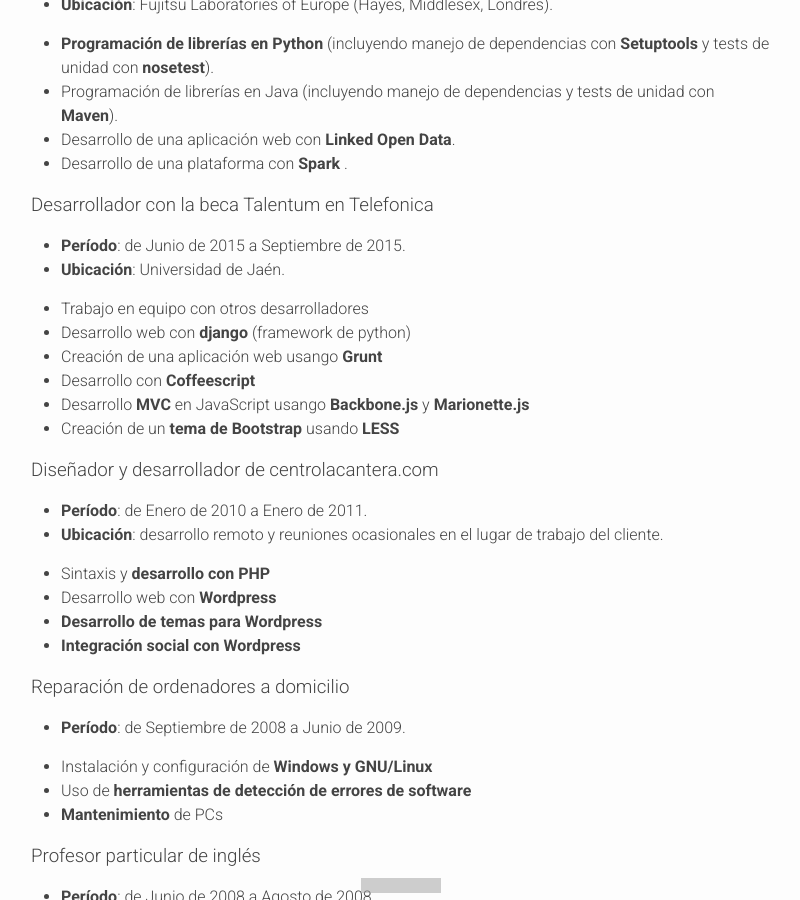
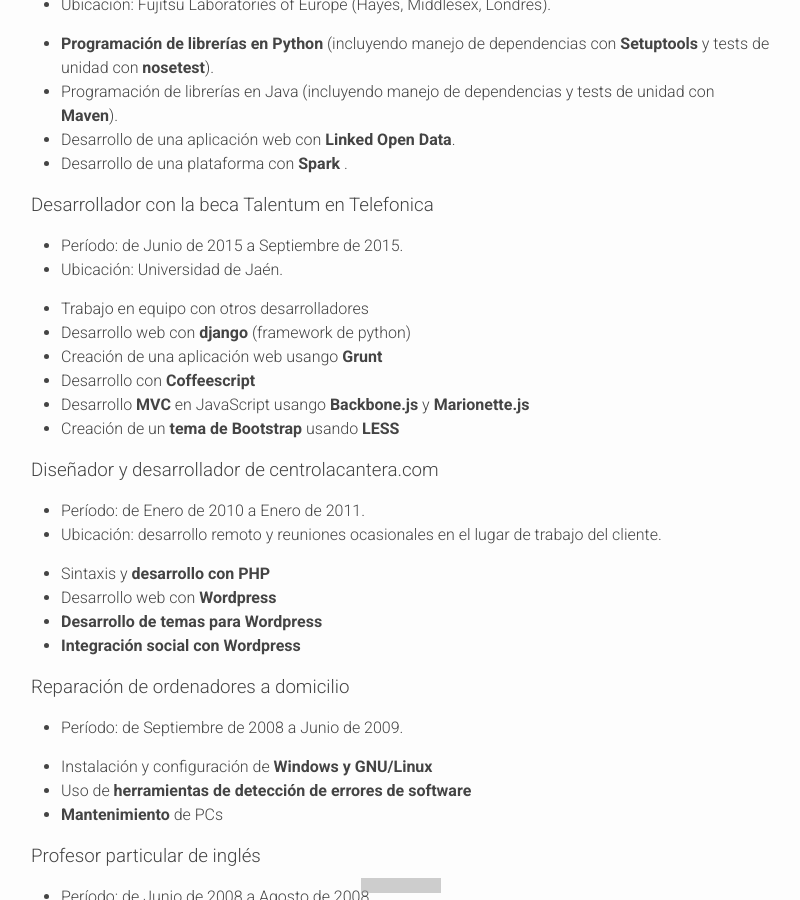
Before and after one commit to p2kmgcl/p2kmgcl.github.com, a Jekyll site: the page built from index.html, in a window 1280 px wide and 900 px high, scrolled down 897 px. Shown: the whole window, without its empty margins (239-1039 px from the left). Built offline with Jekyll 4.4.1, drawn with Linux system fonts in a browser that asks for light colours; nearby versions of some CDN libraries; grey boxes are pictures that could not be loaded.

Commit message:
Updated styles

```diff
--- a/_layouts/home.html
+++ b/_layouts/home.html
@@ -60,12 +60,12 @@
         {{ content }}
     </div>
     {% include footer.html %}
-    <script>
+    <script>(function () {
         // Preload print logo
         var img = document.createElement('img');
             img.src = '{{ site.baseurl }}/assets/logo_black.png';
             img.style.display = 'none';
             document.body.appendChild(img);
-    </script>
+    }());</script>
 </body>
 </html>
--- a/css/home.sass
+++ b/css/home.sass
@@ -238,6 +238,11 @@
 
         &.resume p
             text-align: justify
+            margin-bottom: $spacing-unit
+
+            @media print
+                margin-top: $spacing-unit * 2
+                margin-bottom: $spacing-unit * 4
 
     >section.awards,
     >section.extra-formation,
@@ -331,6 +336,13 @@
             page-break-inside: auto
             page-break-before: auto
 
+        >section h2
+            margin-top: $spacing-unit * 2
+
+        >section.personal-information h2,
+            margin-top: 0
+
+        >section.professional-experiences,
         >section.personal-projects
             page-break-before: always
 
@@ -341,6 +353,8 @@
                     float: left
 
 @page
+    margin-left: 20mm
+    margin-right: 20mm
     margin-top: 20mm
 
 @media print
--- a/index.html
+++ b/index.html
@@ -47,8 +47,8 @@
             <blockquote>Este es mi trabajo actual, la información sobre mis
                 actividades se irá actualizando con mi progreso.</blockquote>
             <ul class="professional-experience-data">
-                <li><strong>Período</strong>: desde Septiembre de 2015.</li>
-                <li><strong>Ubicación</strong>: Fujitsu Laboratories of
+                <li><span>Período</span>: desde Septiembre de 2015.</li>
+                <li><span>Ubicación</span>: Fujitsu Laboratories of
                     Europe (Hayes, Middlesex, Londres).</li>
             </ul>
             <ul>
@@ -69,9 +69,9 @@
         <section>
             <h3>Desarrollador con la beca Talentum en Telefonica</h3>
             <ul class="professional-experience-data">
-                <li><strong>Período</strong>: de Junio de 2015 a Septiembre de
+                <li><span>Período</span>: de Junio de 2015 a Septiembre de
                     2015.</li>
-                <li><strong>Ubicación</strong>: Universidad de Jaén.</li>
+                <li><span>Ubicación</strong>: Universidad de Jaén.</li>
             </ul>
             <ul>
                 <li>Trabajo en equipo con otros desarrolladores</li>
@@ -91,9 +91,9 @@
         <section>
             <h3>Diseñador y desarrollador de centrolacantera.com</h3>
             <ul class="professional-experience-data">
-                <li><strong>Período</strong>: de Enero de 2010 a Enero de
+                <li><span>Período</span>: de Enero de 2010 a Enero de
                     2011.</li>
-                <li><strong>Ubicación</strong>: desarrollo remoto y reuniones
+                <li><span>Ubicación</strong>: desarrollo remoto y reuniones
                     ocasionales en el lugar de trabajo del cliente.</li>
             </ul>
             <ul>
@@ -107,7 +107,7 @@
         <section>
             <h3>Reparación de ordenadores a domicilio</h3>
             <ul class="professional-experience-data">
-                <li><strong>Período</strong>: de Septiembre de 2008 a Junio
+                <li><span>Período</span>: de Septiembre de 2008 a Junio
                     de 2009.</li>
             </ul>
             <ul>
@@ -122,7 +122,7 @@
         <section>
             <h3>Profesor particular de inglés</h3>
             <ul class="professional-experience-data">
-                <li><strong>Período</strong>: de Junio de 2008 a Agosto de
+                <li><span>Período</span>: de Junio de 2008 a Agosto de
                     2008</li>
             </ul>
         </section>
```
Also changed, not shown: en/index.html (+16 -11 lines).
